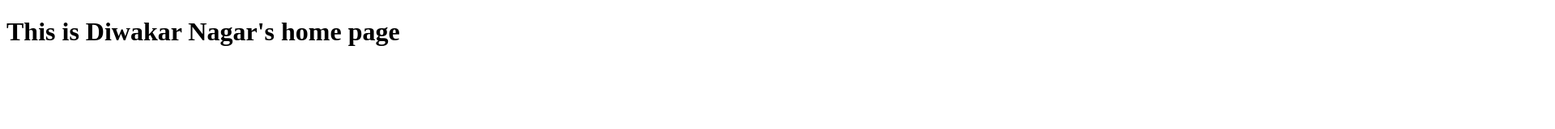
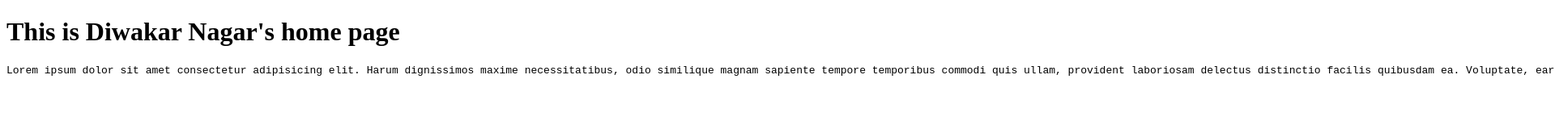
Before and after one commit to DIW4KAR/diw4kar.github.io, a plain HTML site: page index.html in a window 1280 px wide. Shown: the top 160 px of the page at 81% size, 1920 px wide, since content can reach past the window. Drawn offline with Linux system fonts and the light colour scheme.

Commit message:
adding a paragraph.

```diff
--- a/index.html
+++ b/index.html
@@ -7,5 +7,6 @@
 </head>
 <body>
     <h1>This is Diwakar Nagar's home page</h1>
+    <pre>Lorem ipsum dolor sit amet consectetur adipisicing elit. Harum dignissimos maxime necessitatibus, odio similique magnam sapiente tempore temporibus commodi quis ullam, provident laboriosam delectus distinctio facilis quibusdam ea. Voluptate, earum.</pre>
 </body>
 </html>
```
